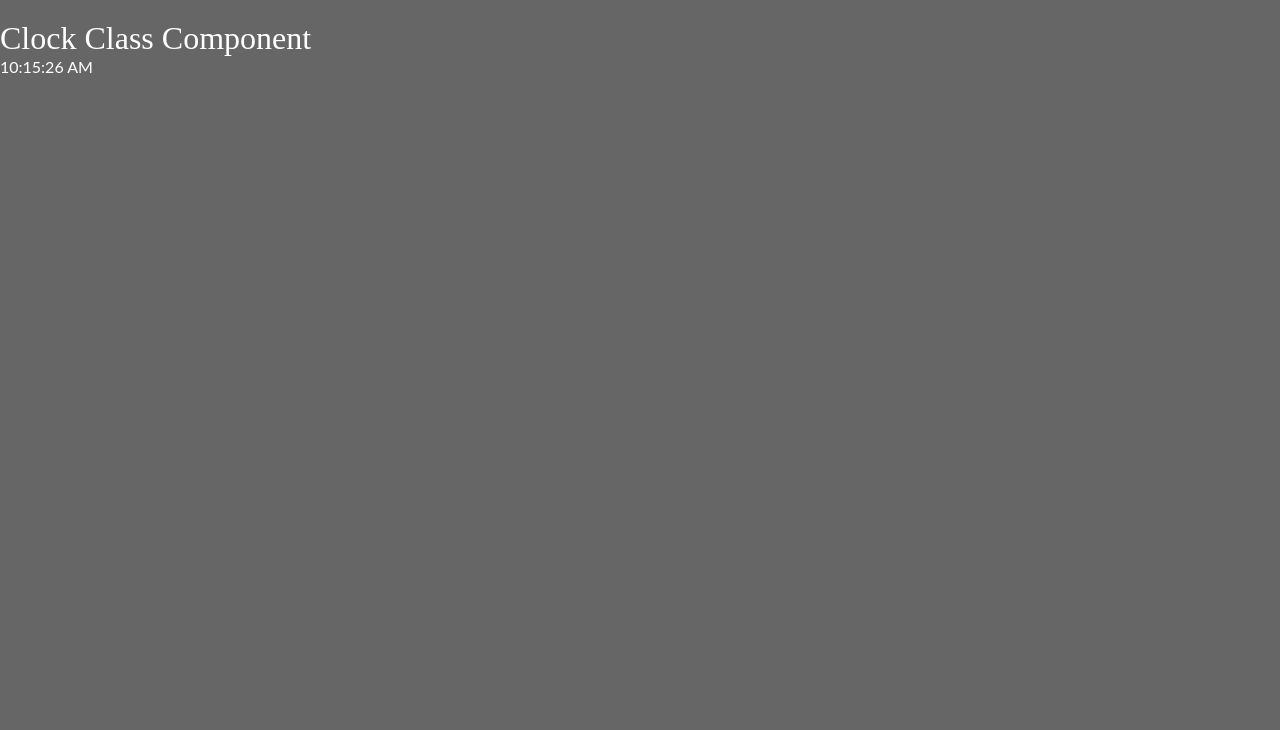
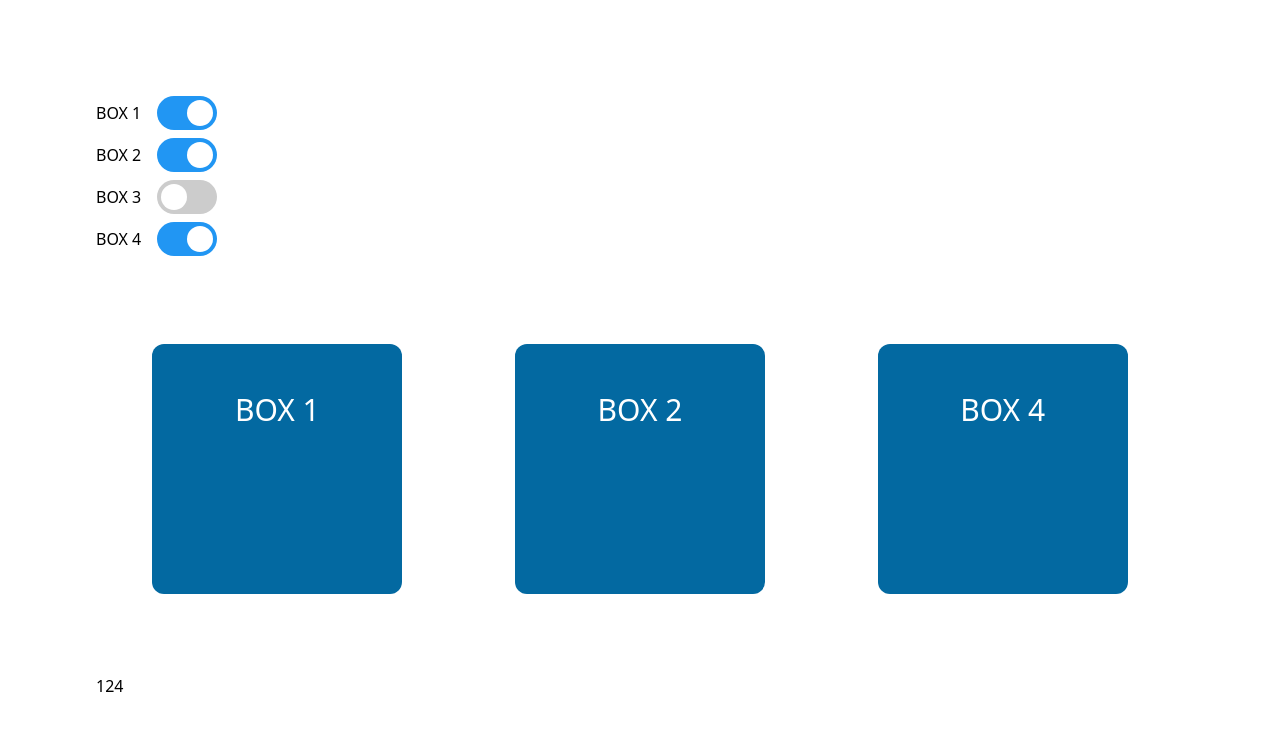
Before and after one commit to 0xhsn1/react-training, a React (Create React App) app in the folder dive-into-react-world/: page / in a window 1280 px wide. Shown: the top 730 px of the page. Built offline with nearby package versions, Linux system fonts and the light colour scheme.

Commit message:
connection between component using states

```diff
--- a/dive-into-react-world/package.json
+++ b/dive-into-react-world/package.json
@@ -35,5 +35,8 @@
       "last 1 firefox version",
       "last 1 safari version"
     ]
+  },
+  "devDependencies": {
+    "tailwindcss": "^3.4.17"
   }
 }
--- a/dive-into-react-world/src/App.js
+++ b/dive-into-react-world/src/App.js
@@ -1,12 +1,13 @@
 import "./Style.css";
-import StickyNote from "./components/StickyNote";
-import Clock from "./components/Clock";
+import { StickyNote, Clock, Events, Boxes } from "./components";
 
 const App = () => {
   return (
     <main>
       {/* <StickyNote /> */}
-      <Clock />
+      {/* <Clock /> */}
+      {/* <Events /> */}
+      <Boxes />
     </main>
   );
 };
--- a/dive-into-react-world/src/Style.css
+++ b/dive-into-react-world/src/Style.css
@@ -1,69 +1,65 @@
-body {
-  margin: 20px auto;
-  font-family: 'Lato';
-  background:#666;
-  color:#fff;
+@tailwind base;
+@tailwind components;
+@tailwind utilities;
+
+.switch {
+  position: relative;
+  display: inline-block;
+  width: 60px;
+  height: 34px;
 }
 
-*{
-  margin:0;
-  padding:0;
+/* Hide default HTML checkbox */
+.switch input {
+  opacity: 0;
+  width: 0;
+  height: 0;
 }
 
-h2 {
-  font-weight: bold;
-  font-size: 2rem;
-}
-p {
-  font-family: 'Reenie Beanie';
-  font-size: 2rem;
-}
-ul,li{
-  list-style:none;
-}
-ul{
-  display: flex;
-  flex-wrap: wrap;
-  justify-content: center;
-}
-ul li a{
-  text-decoration:none;
-  color:#000;
-  background:#ffc;
-  display:block;
-  height:10em;
-  width:10em;
-  padding:1em;
-  box-shadow: 5px 5px 7px rgba(33,33,33,.7);
-  transform: rotate(-6deg);
-  transition: transform .15s linear;
+/* The slider */
+.slider {
+  position: absolute;
+  cursor: pointer;
+  top: 0;
+  left: 0;
+  right: 0;
+  bottom: 0;
+  background-color: #ccc;
+  -webkit-transition: 0.4s;
+  transition: 0.4s;
 }
 
-ul li:nth-child(even) a{
-  transform:rotate(4deg);
-  position:relative;
-  top:5px;
-  background:#cfc;
-}
-ul li:nth-child(3n) a{
-  transform:rotate(-3deg);
-  position:relative;
-  top:-5px;
-  background:#ccf;
-}
-ul li:nth-child(5n) a{
-  transform:rotate(5deg);
-  position:relative;
-  top:-10px;
+.slider:before {
+  position: absolute;
+  content: "";
+  height: 26px;
+  width: 26px;
+  left: 4px;
+  bottom: 4px;
+  background-color: white;
+  -webkit-transition: 0.4s;
+  transition: 0.4s;
 }
 
-ul li a:hover,ul li a:focus{
-  box-shadow:10px 10px 7px rgba(0,0,0,.7);
-  transform: scale(1.25);
-  position:relative;
-  z-index:5;
+input:checked + .slider {
+  background-color: #2196f3;
 }
 
-ul li{
-  margin:1em;
+input:focus + .slider {
+  box-shadow: 0 0 1px #2196f3;
 }
+
+input:checked + .slider:before {
+  -webkit-transform: translateX(26px);
+  -ms-transform: translateX(26px);
+  transform: translateX(26px);
+}
+
+/* Rounded sliders */
+.slider.round {
+  border-radius: 34px;
+}
+
+.slider.round:before {
+  border-radius: 50%;
+}
--- /dev/null
+++ b/dive-into-react-world/src/components/Boxes.jsx
@@ -0,0 +1,66 @@
+import { Component } from "react";
+
+export default class Boxes extends Component {
+  state = {
+    boxes: [
+      { id: 1, title: "BOX 1" },
+      { id: 2, title: "BOX 2" },
+      { id: 3, title: "BOX 3" },
+      { id: 4, title: "BOX 4" },
+    ],
+
+    activeBox: [1, 2, 4],
+  };
+
+  handleToggleBtn(id) {
+    const activeBoxCopy = [...this.state.activeBox];
+
+    if (activeBoxCopy.includes(id)) {
+      activeBoxCopy.splice(activeBoxCopy.indexOf(id), 1);
+    } else {
+      activeBoxCopy.push(id);
+    }
+
+    this.setState({
+      activeBox: activeBoxCopy,
+    });
+
+    console.log(id, activeBoxCopy);
+  }
+
+  render() {
+    const boxClasses = `w-[250px] h-[250px] p-12 text-center bg-sky-700 rounded-xl`;
+
+    const boxes = this.state.boxes.map((box) => (
+      <div className="flex items-center gap-4 pb-2">
+        <h3>{box.title}</h3>
+        <label className="switch">
+          <input
+            type="checkbox"
+            checked={this.state.activeBox.includes(box.id)}
+          />
+          <span
+            className="slider round"
+            onClick={() => this.handleToggleBtn(box.id)}
+          />
+        </label>
+      </div>
+    ));
+
+    const toggles = this.state.boxes.map((toggle) => {
+      if (this.state.activeBox.includes(toggle.id)) {
+        return <h4 className={boxClasses}>{toggle.title}</h4>;
+      }
+    });
+
+    return (
+      <section className="flex flex-col gap-20 p-24">
+        <aside>{boxes}</aside>
+        <div className="flex justify-around items-center text-white text-3xl">
+          {toggles}
+        </div>
+        {this.state.activeBox}
+      </section>
+    );
+  }
+}
--- /dev/null
+++ b/dive-into-react-world/src/components/Events.jsx
@@ -0,0 +1,56 @@
+// import { useState } from "react";
+
+// const Events = () => {
+//   const [count, setCount] = useState(0);
+
+//   return (
+//     <div>
+//       <p>Events Session</p>
+//       <button onClick={() => setCount(count + 1)}>Count Up</button>
+//       <button onClick={() => setCount(count - 1)}>Count Down</button>
+//       <div>The number is: {count}</div>
+//     </div>
+//   );
+// };
+
+// export default Events;
+
+// Class Approach
+import { Component } from "react";
+
+export default class Events extends Component {
+  constructor(props) {
+    super(props);
+
+    this.state = {
+      count: 0,
+    };
+  }
+
+  render() {
+    return (
+      <div>
+        <p>event session</p>
+        <button onClick={this.countUp.bind(this)}>Count Up</button>
+        {/* <button onClick={(e) => this.countDown()}>Count Down</button> */}
+        <span>{this.state.count}</span>
+      </div>
+    );
+  }
+
+  countUp() {
+    this.setState((state) => {
+      return {
+        count: state.count + 1,
+      };
+    });
+  }
+
+  countDown() {
+    this.setState((state) => {
+      return {
+        count: state.count - 1,
+      };
+    });
+  }
+}
--- /dev/null
+++ b/dive-into-react-world/src/components/index.js
@@ -0,0 +1,8 @@
+// gateway for components
+
+import StickyNote from "./StickyNote";
+import Events from "./Events";
+import Clock from "./Clock";
+import Boxes from "./Boxes";
+
+export { StickyNote, Events, Clock, Boxes };
--- /dev/null
+++ b/dive-into-react-world/tailwind.config.js
@@ -0,0 +1,8 @@
+/** @type {import('tailwindcss').Config} */
+module.exports = {
+  content: ["./src/**/*.{js,jsx,ts,tsx}"],
+  theme: {
+    extend: {},
+  },
+  plugins: [],
+};
```
Also changed, not shown: 1 other file (tests, documents, lock files or other folders).
